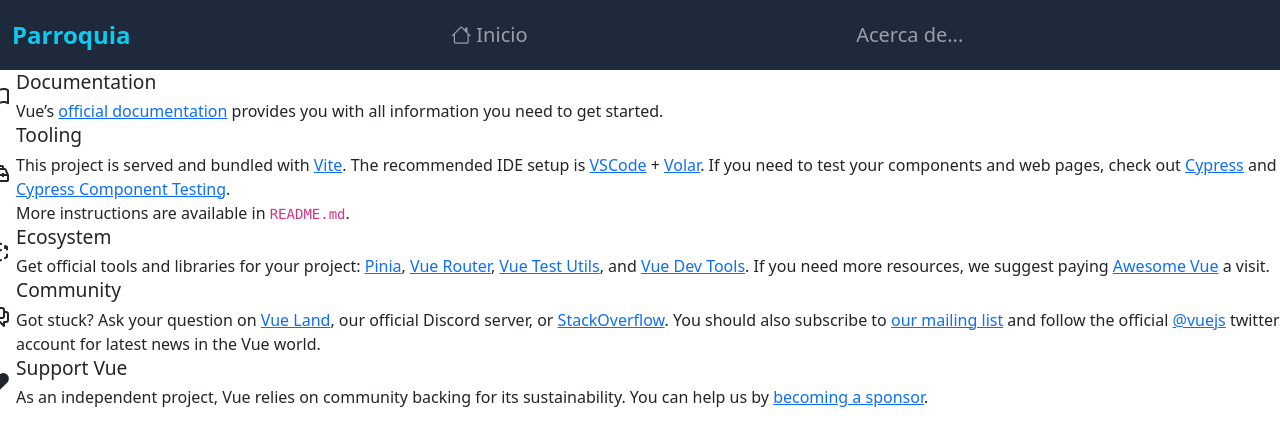
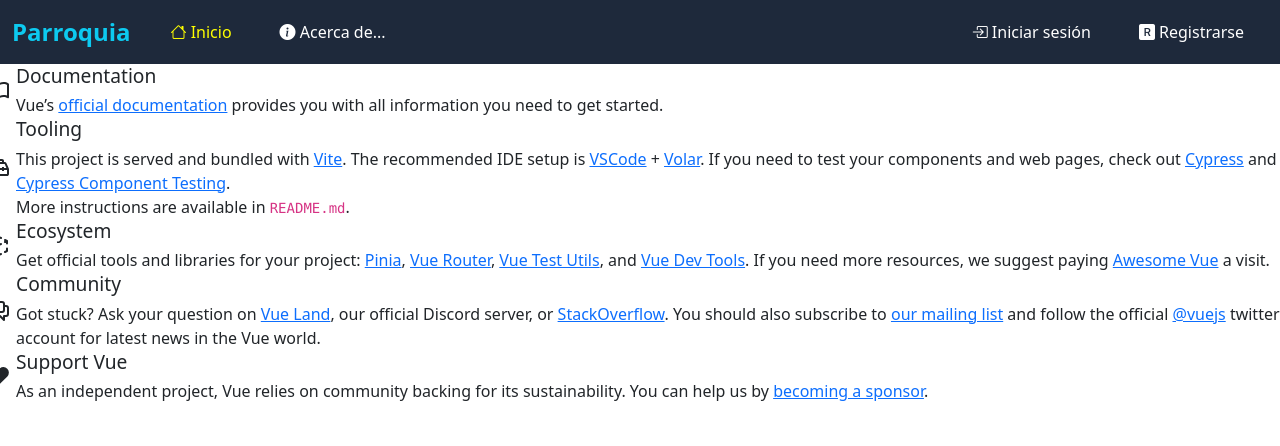
Before and after one commit to WilderGGC/frontend-parroquia, a Vue app: page / in a window 1280 px wide. Shown: the top 446 px of the page. Built offline with nearby package versions, Linux system fonts and the light colour scheme.

Commit message:
Se modifico la alineaciones de lso enlaces del menu

```diff
--- a/src/components/MenuNav.vue
+++ b/src/components/MenuNav.vue
@@ -1,11 +1,11 @@
 <template>
   <div>
-    <!-- menu start -->
+    <!-- Menu start -->
     <nav class="navbar navbar-expand-lg navbar-dark">
-      <!-- nav container start -->
+      <!-- Nav container start -->
       <div class="container-fluid">
         <RouterLink class="navbar-brand text-info fw-semibold fs-4" to="/">Parroquia</RouterLink>
-        <!-- nav button -->
+        <!-- Nav button -->
         <button
           class="navbar-toggler"
           type="button"
@@ -14,7 +14,7 @@
         >
           <span class="navbar-toggler-icon"></span>
         </button>
-        <!-- offcanvas main container start -->
+        <!-- Offcanvas main container start -->
         <section class="offcanvas offcanvas-start" id="menu-lateral" tabindex="-1">
           <div class="offcanvas-header" data-bs-theme="dark">
             <h5 class="offcanvas-title text-info">Parroquia</h5>
@@ -26,28 +26,60 @@
             ></button>
           </div>
           <div class="offcanvas-body d-flex flex-column justify-content-between px-0">
-            <ul class="navbar-nav fs-5 justify-content-evenly">
+            <!-- Navbar links -->
+            <ul class="navbar-nav d-flex flex-column flex-lg-row align-items-lg-center w-100">
               <li class="nav-item p-3 py-md-1">
-                <RouterLink class="nav-link" to="/"><i class="bi bi-house"></i> Inicio</RouterLink>
+                <RouterLink
+                  class="nav-link"
+                  to="/"
+                  exact-active-class="active-link"
+                >
+                  <i class="bi bi-house"></i> Inicio
+                </RouterLink>
               </li>
               <li class="nav-item p-3 py-md-1">
-                <RouterLink class="nav-link" to="/about">Acerca de...</RouterLink>
+                <RouterLink
+                  class="nav-link"
+                  to="/about"
+                  exact-active-class="active-link"
+                >
+                  <i class="bi bi-info-circle-fill"></i> Acerca de...
+                </RouterLink>
+              </li>
+              <li class="nav-item p-3 py-md-1 ms-lg-auto">
+                <RouterLink
+                  class="nav-link"
+                  to="/login"
+                  exact-active-class="active-link"
+                >
+                  <i class="bi bi-box-arrow-in-right"></i> Iniciar sesión
+                </RouterLink>
+              </li>
+              <li class="nav-item p-3 py-md-1">
+                <RouterLink
+                  class="nav-link"
+                  to="/register"
+                  exact-active-class="active-link"
+                >
+                  <i class="bi bi-r-square-fill"></i> Registrarse
+                </RouterLink>
               </li>
             </ul>
-            <!-- enalces redes sociales -->
-            <div class="d-lg-none align-self-center">
-              <a href="#"> <i class="bi bi-twitter px-2 text-info fs-2"></i> </a
-              ><a href="#"><i class="bi bi-facebook px-2 text-info fs-2"></i></a
-              ><a href="#"><i class="bi bi-github px-2 text-info fs-2"></i></a
-              ><a href="#"><i class="bi bi-whatsapp px-2 text-info fs-2"></i></a>
+            <!-- Redes sociales -->
+            <div class="d-lg-none d-flex justify-content-center align-items-center mt-3">
+              <a href="#"> <i class="bi bi-twitter px-2 text-info fs-2"></i> </a>
+              <a href="#"><i class="bi bi-facebook px-2 text-info fs-2"></i></a>
+              <a href="#"><i class="bi bi-github px-2 text-info fs-2"></i></a>
+              <a href="#"><i class="bi bi-whatsapp px-2 text-info fs-2"></i></a>
             </div>
           </div>
         </section>
-        <!-- offcanvas main container end -->
+        <!-- Offcanvas main container end -->
       </div>
     </nav>
   </div>
 </template>
+
 <style scoped>
 nav,
 .offcanvas {
@@ -60,6 +92,34 @@
   outline: none;
   box-shadow: none;
 }
+.nav-link {
+  color: #ffffff;
+  text-decoration: none;
+  transition: color 0.3s ease, text-decoration 0.3s ease;
+}
+.nav-link:hover {
+  color: white;
+  font-size: larger;
+}
+.active-link {
+  color: yellow !important;
+  text-decoration: underline;
+  text-decoration-color: #0dcaf0;
+  text-decoration-thickness: 2px;
+}
+@media (min-width: 992px) {
+  .nav-link.active-link {
+    text-decoration: underline;
+    text-decoration-color: #0dcaf0;
+    text-decoration-thickness: 3px;
+  }
+}
+.offcanvas-body ul.navbar-nav li {
+  text-align: left;
+}
+.offcanvas-body .d-flex a {
+  text-decoration: none;
+}
 @media (max-width: 768px) {
   .navbar-nav > li:hover {
     background-color: #0dcaf0;
```
